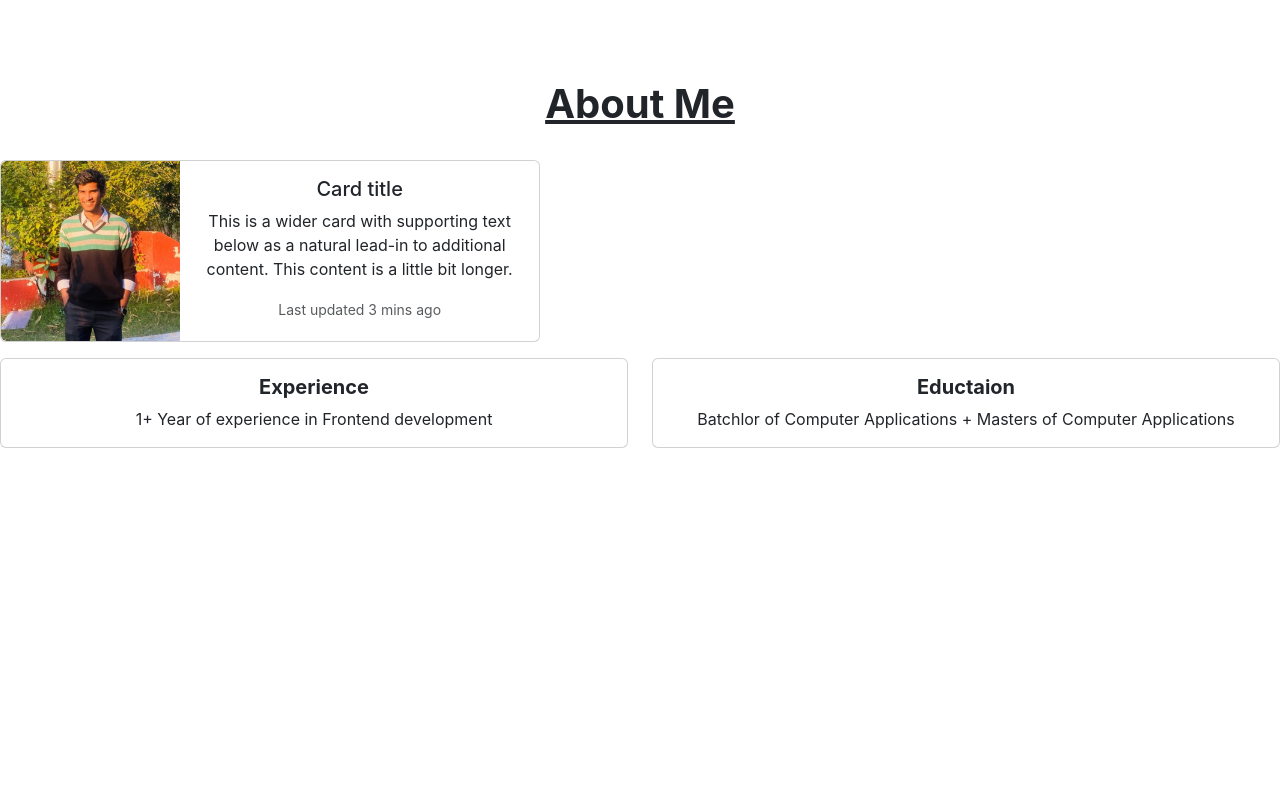
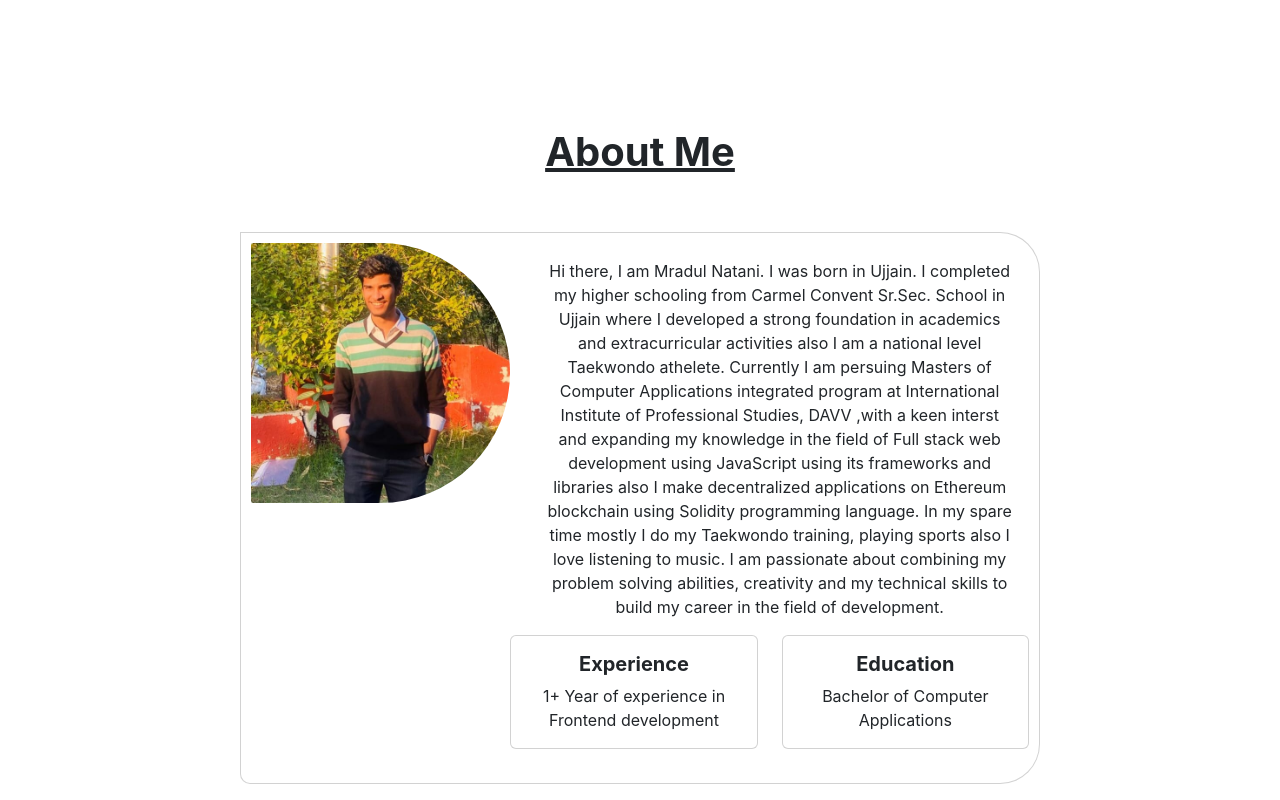
Before and after one commit to mradulnatani/My-website, a React (Create React App) app in the folder portfolio/: page / in a window 1280 px wide. Shown: the part 653-1453 px from the top of the page. Before the commit the page ends 1101 px from the top, so only its background shows below. Built offline with nearby package versions, Linux system fonts and the light colour scheme.

Commit message:
updated the about component

```diff
--- a/portfolio/src/App.js
+++ b/portfolio/src/App.js
@@ -12,6 +12,7 @@ function App() {
       <br/><br/>
       <br/><br/>
       <br/><br/>
+      <br/><br/>
       <About/>
     </div>
   );
--- a/portfolio/src/myComponents/about.js
+++ b/portfolio/src/myComponents/about.js
@@ -1,26 +1,32 @@
-import React from 'react'
-import Img2 from '../myComponents/Myimge2.jpg'
-export default function about() {
+import React from 'react';
+import Img2 from '../myComponents/Myimge2.jpg';
+
+export default function About() {
+  const handleMouseOver=(e)=>{
+    e.target.style.height = '300px';
+    e.target.style.maxWidth = '300px'
+  }
+  const handleMouseLeave=(e)=>{
+    e.target.style.height = '295px';
+    e.target.style.maxWidth = '295px'
+  }
   return (
     <div>
       <h1><b><u>About Me</u></b></h1>
+      <br />
       <br/>
-        <div className="card mb-3" style={{maxWidth:'540px'}}>
-  <div className="row g-0">
+      <div className="card mb-3" style={{ maxWidth: '800px', margin: '0 auto' ,borderRadius:'0px 40px 40px 10px',padding:'10px'}}>
+        <div className="row g-0" >
           <div className="col-md-4">
-      <img src={Img2} className="img-fluid rounded-start" alt="..."/>
+            <img src={Img2} className="img-fluid rounded-start" alt="..."  style={{borderRadius:'350px '}} onMouseOver={handleMouseOver} onMouseLeave={handleMouseLeave}/>
           </div>
           <div className="col-md-8">
             <div className="card-body">
-        <h5 className="card-title">Card title</h5>
-        <p className="card-text">This is a wider card with supporting text below as a natural lead-in to additional content. This content is a little bit longer.</p>
-        <p className="card-text"><small className="text-body-secondary">Last updated 3 mins ago</small></p>
-      </div>
-    </div>
-  </div>
+              <p className="card-text" style={{paddingLeft:'20px'}}>Hi there, I am Mradul Natani. I was born in Ujjain. I completed my higher schooling from Carmel Convent Sr.Sec. School in Ujjain where I developed a strong foundation in academics and extracurricular activities also I am a national level Taekwondo athelete. Currently I am persuing Masters of Computer Applications integrated program at International Institute of Professional Studies, DAVV ,with a keen interst and expanding my knowledge in the field of Full stack web development using JavaScript using its frameworks and libraries also I make decentralized applications on Ethereum blockchain using Solidity programming language. In my spare time mostly I do my Taekwondo training, playing sports also I love listening to music. I am passionate about combining my problem solving abilities, creativity and my technical skills to build my career in the field of development.
+              </p>
             </div>
             <div className="row">
-  <div className="col-sm-6 mb-3 mb-sm-0">
+        <div className="col-sm-6 mb-3 mb-sm-0" style={{maxWidth:'600px',maxHeight:'600px',borderRadius:'40px'}}>
           <div className="card">
             <div className="card-body">
               <h5 className="card-title"><b>Experience</b></h5>
@@ -28,16 +34,19 @@ export default function about() {
             </div>
           </div>
         </div>
-  <div className="col-sm-6">
+        <div className="col-sm-6" style={{borderRadius:'40px'}}>
           <div className="card">
             <div className="card-body">
-        <h5 className="card-title"><b>Eductaion</b></h5>
-        <p className="card-text">Batchlor of Computer Applications + Masters of Computer Applications</p>
+              <h5 className="card-title"><b>Education</b></h5>
+              <p className="card-text">Bachelor of Computer Applications</p>
             </div>
           </div>
         </div>
-
+      </div>
+      <br/>
           </div>
         </div>
-  )
+      </div>
+    </div>
+  );
 }
```
Also changed, not shown: portfolio/src/myComponents/about.css (added). Lines whose indentation alone changed are shown as unchanged.
